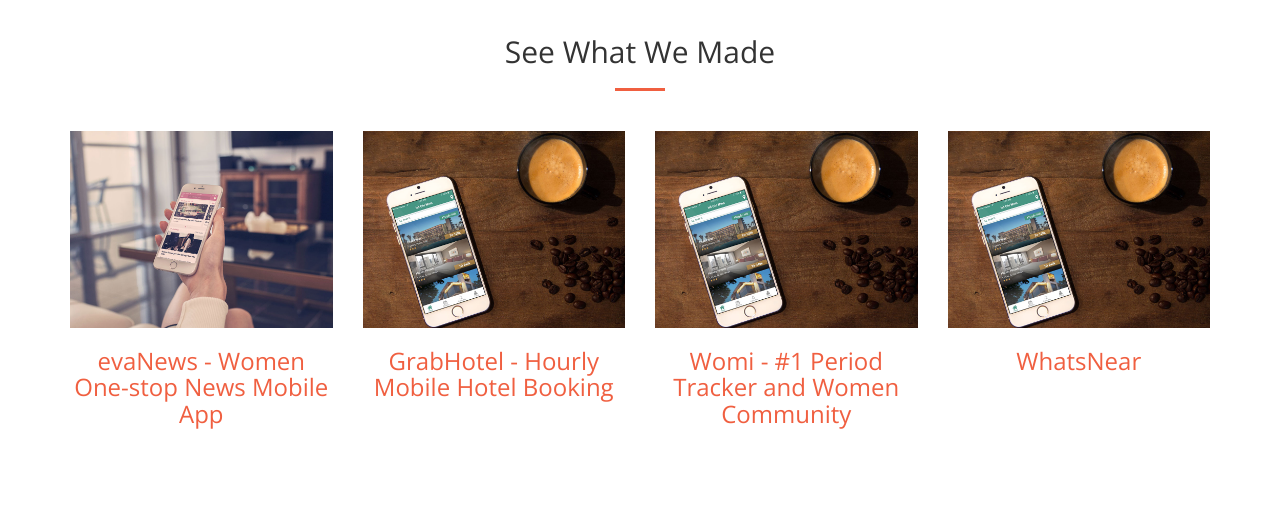
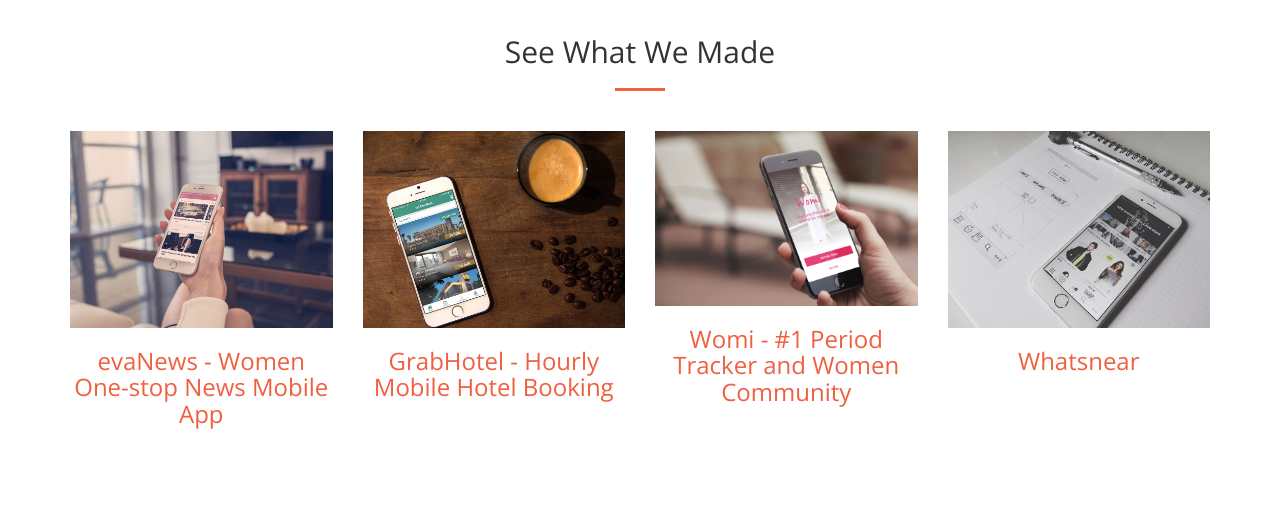
Before and after one commit to leovinh/cititech-site, a plain HTML site: page docs/index.html in a window 1280 px wide. Shown: the part 1340-1855 px from the top of the page. Drawn offline with nearby package versions, Linux system fonts and the light colour scheme.

Commit message:
Update portfolio

```diff
--- a/docs/index.html
+++ b/docs/index.html
@@ -140,7 +140,7 @@
                 <div class="col-lg-3 col-md-6 text-center">
 
                     <div class="service-box">
-                        <img src="img/portfolio/grabhotel.jpg" class="img-responsive" alt="">
+                        <img src="img/portfolio/womi.jpg" class="img-responsive" alt="">
                         <h3>Womi - #1 Period Tracker and Women Community</h3></a>
 
                     </div>
@@ -150,8 +150,8 @@
                 <div class="col-lg-3 col-md-6 text-center">
 
                     <div class="service-box">
-                        <img src="img/portfolio/grabhotel.jpg" class="img-responsive" alt="">
-                        <h3>WhatsNear</h3></a>
+                        <img src="img/portfolio/whatsnear.png" class="img-responsive" alt="">
+                        <h3>Whatsnear</h3></a>
 
                     </div>
                 </div>
```
Also changed, not shown: docs/img/portfolio/kid.jpg (added), docs/img/portfolio/whatsnear.png (added), docs/img/portfolio/womi.jpg (added).
